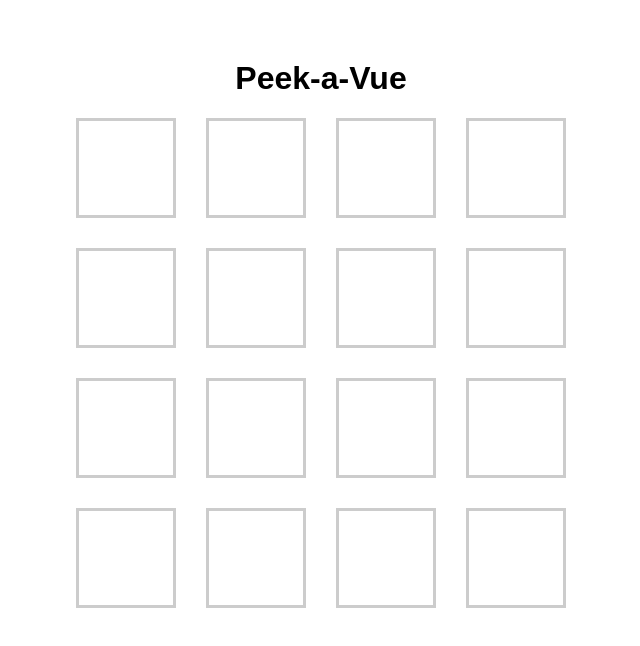
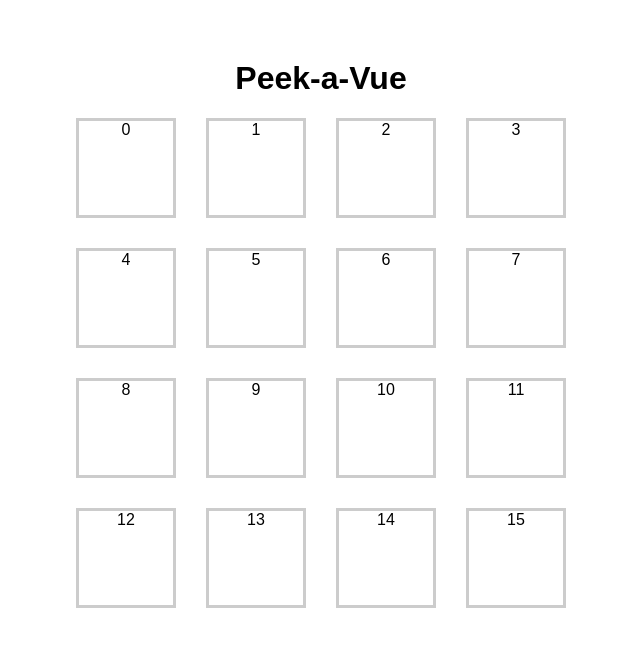
Before and after one commit to saeedth1214/card-matching, a Vue app: page / in a window 1280 px wide. Shown: the top 646 px of the page, without its empty margins (319-959 px from the left). Built offline with nearby package versions, Linux system fonts and the light colour scheme.

Commit message:
refactor : create card with value prop

```diff
--- a/src/App.vue
+++ b/src/App.vue
@@ -1,25 +1,32 @@
-<script setup></script>
+<script>
+import Card from "./components/card.vue";
+
+export default {
+  components: {
+    Card,
+  },
+
+  setup() {
+    const cardList = [];
+
+    for (let index = 0; index < 16; index++) {
+      cardList.push(index);
+    }
+
+    return { cardList };
+  },
+};
+</script>
 
 <template>
   <h1>Peek-a-Vue</h1>
 
   <section class="game-board">
-    <div class="card"></div>
-    <div class="card"></div>
-    <div class="card"></div>
-    <div class="card"></div>
-    <div class="card"></div>
-    <div class="card"></div>
-    <div class="card"></div>
-    <div class="card"></div>
-    <div class="card"></div>
-    <div class="card"></div>
-    <div class="card"></div>
-    <div class="card"></div>
-    <div class="card"></div>
-    <div class="card"></div>
-    <div class="card"></div>
-    <div class="card"></div>
+    <Card
+      v-for="(card, index) in cardList"
+      :key="`card-${index}`"
+      :value="card"
+    />
   </section>
 </template>
 
--- /dev/null
+++ b/src/components/card.vue
@@ -0,0 +1,14 @@
+<script>
+export default {
+  props: {
+    value: {
+      type: Number,
+      required: true,
+    },
+  },
+};
+</script>
+<template>
+  <div class="card">{{ value }}</div>
+</template>
+<style scoped></style>
```
